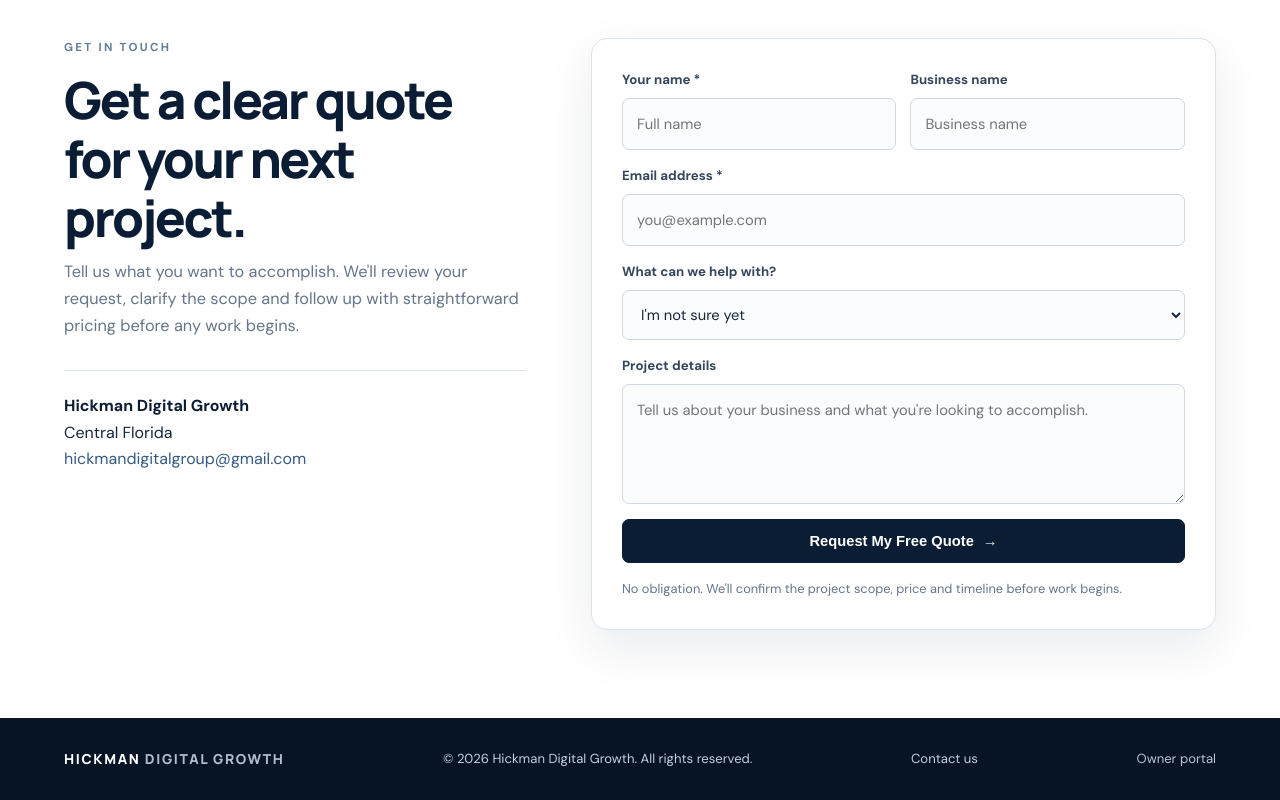
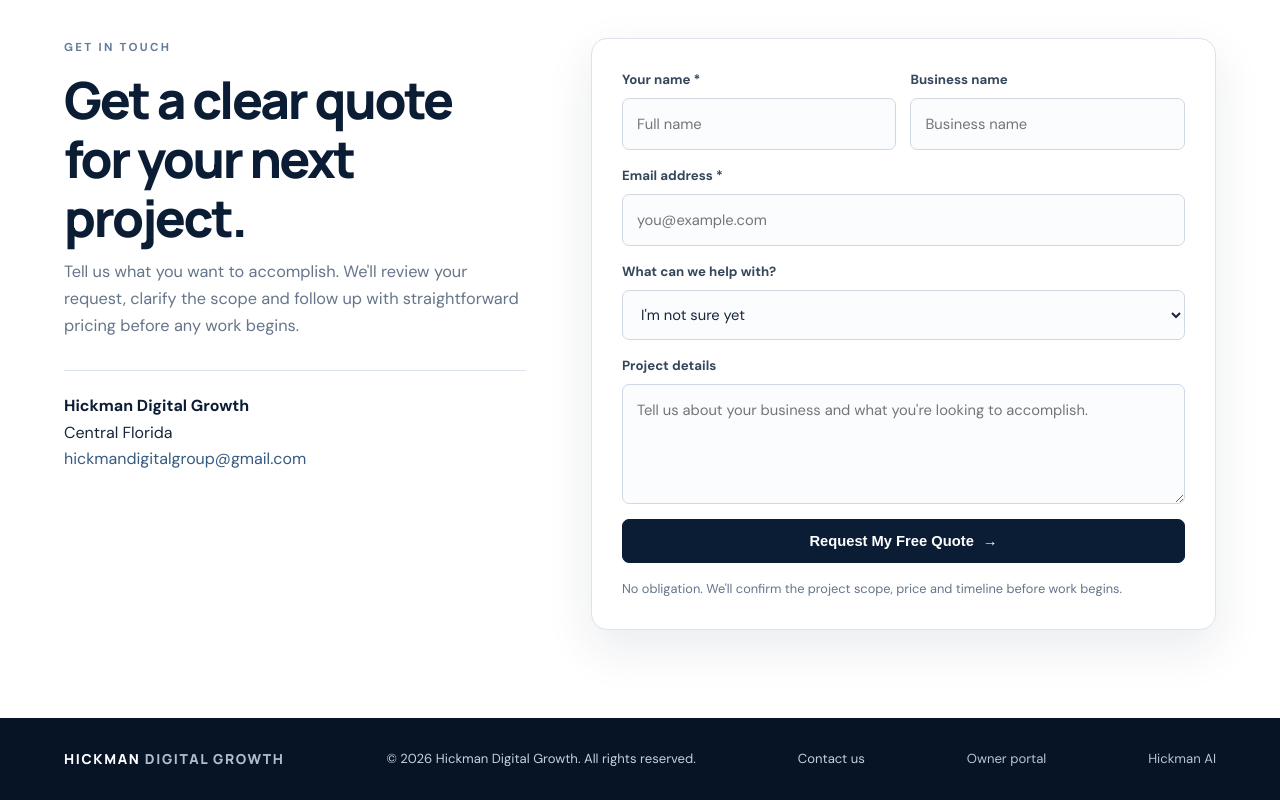
Before and after one commit to andrew4225-lang/hickman-digital-growth, a plain HTML site: page index.html in a window 1280 px wide. Shown: the part 6774-7574 px from the top of the page. Drawn offline with nearby package versions, Linux system fonts and the light colour scheme.

Commit message:
Add Hickman AI dashboard link

```diff
--- a/index.html
+++ b/index.html
@@ -152,7 +152,7 @@ footer{background:#071426;color:#c5d0dd;padding:30px 0;font-size:.82rem}.footer-
 <p id="note" aria-live="polite">No obligation. We'll confirm the project scope, price and timeline before work begins.</p>
 </form></div></section>
 </main>
-<footer><div class="wrap footer-row"><div class="footer-brand">HICKMAN <span>DIGITAL GROWTH</span></div><div>© <span id="year"></span> Hickman Digital Growth. All rights reserved.</div><a href="mailto:hickmandigitalgroup@gmail.com">Contact us</a><a href="https://hickman-digital-growth.vercel.app/owner.html" style="color:#b8c5d4">Owner portal</a></div></footer>
+<footer><div class="wrap footer-row"><div class="footer-brand">HICKMAN <span>DIGITAL GROWTH</span></div><div>© <span id="year"></span> Hickman Digital Growth. All rights reserved.</div><a href="mailto:hickmandigitalgroup@gmail.com">Contact us</a><a href="https://hickman-digital-growth.vercel.app/owner.html" style="color:#b8c5d4">Owner portal</a> <a href="/ai.html" style="color:#b8c5d4">Hickman AI</a></div></footer>
 <script src="https://cdn.jsdelivr.net/npm/@supabase/supabase-js@2"></script>
 <script src="https://cdn.jsdelivr.net/npm/@emailjs/browser@5/dist/email.min.js"></script>
 <script>
```
